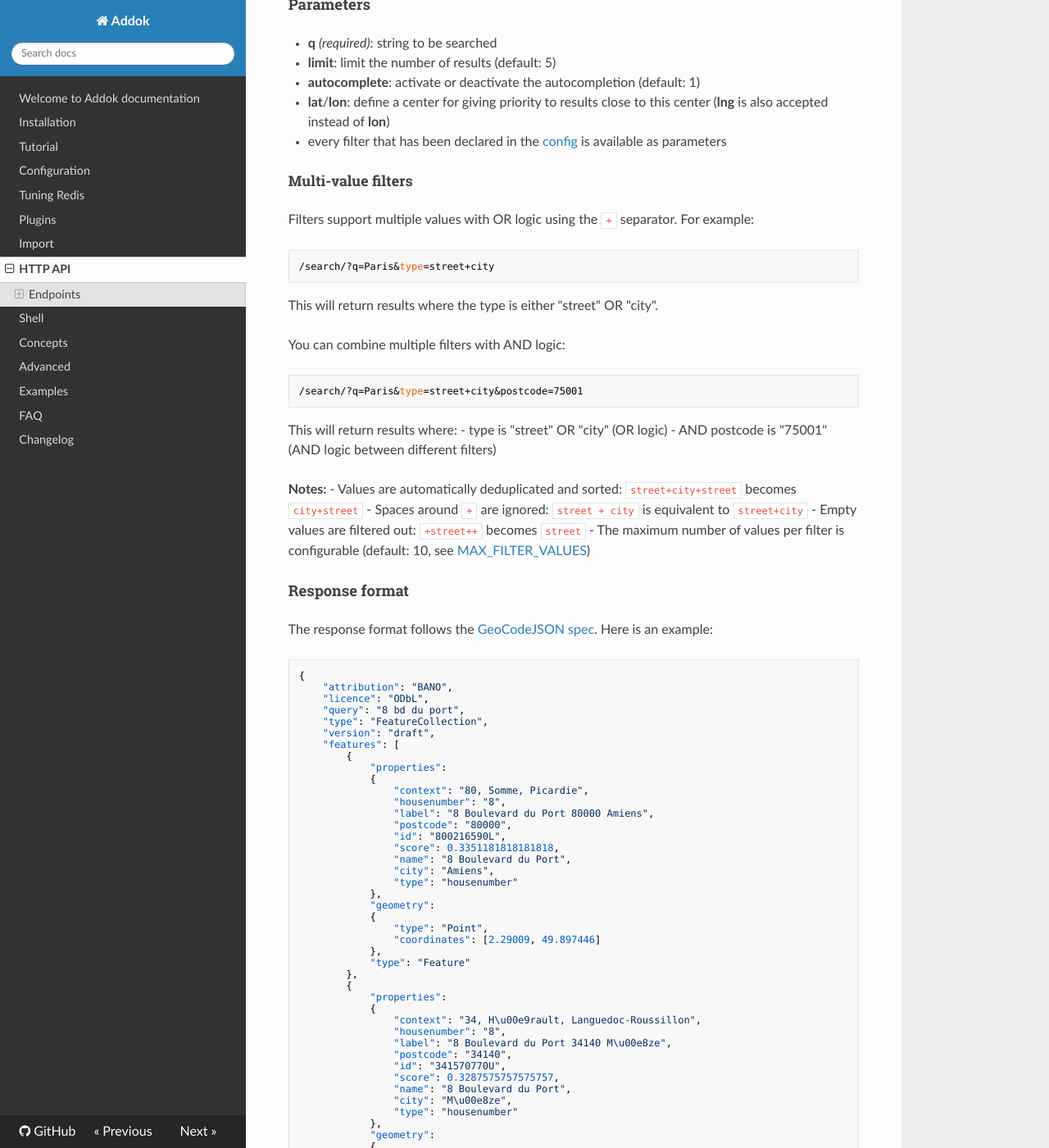
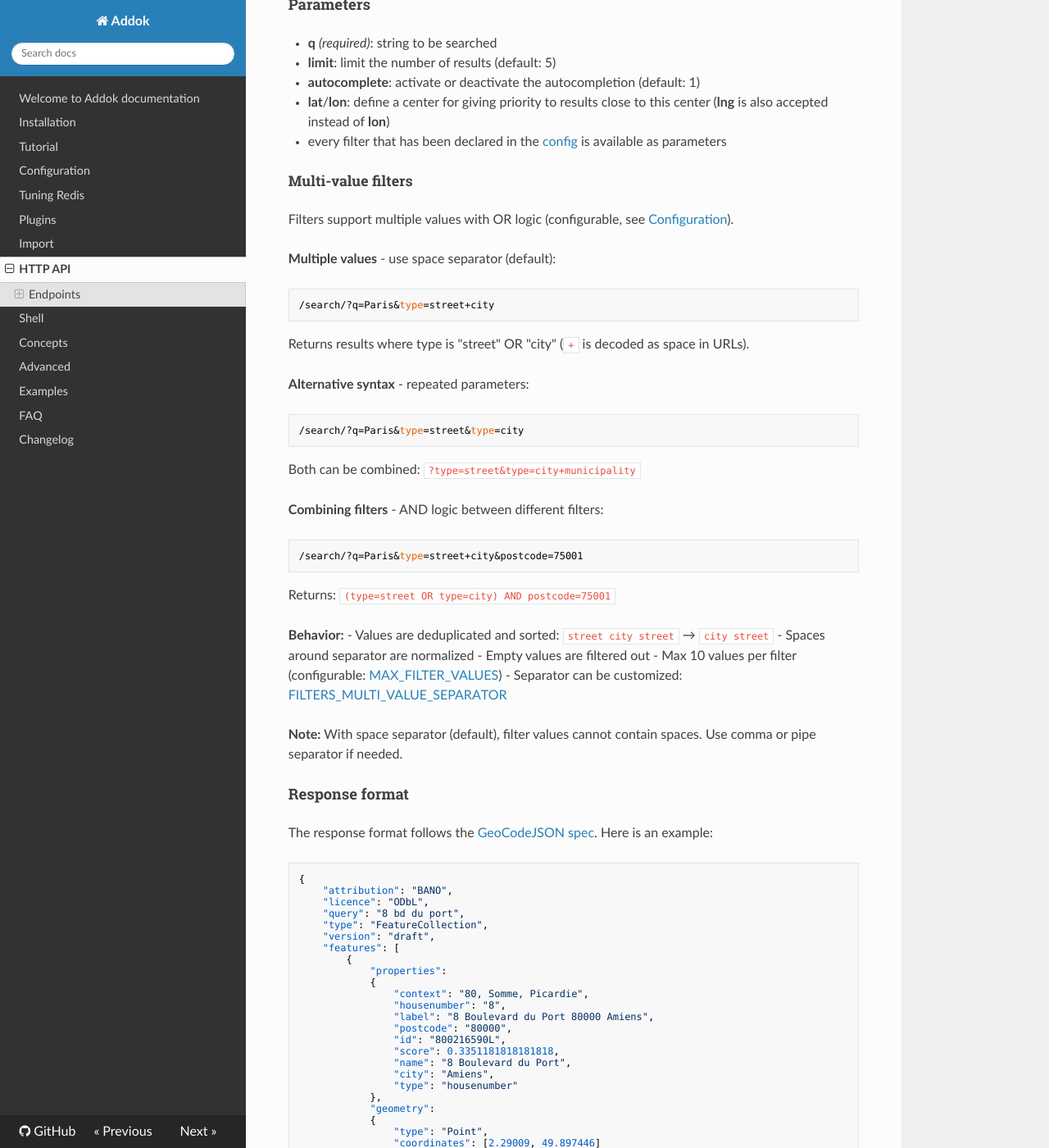
Before and after one commit to addok/addok, an MkDocs documentation site: the page built from docs/api.md, in a window 1280 px wide and 1400 px high, scrolled down 529 px. Shown: the whole window at 82% size. Built offline with MkDocs 1.6.1, drawn with Linux system fonts in a browser that asks for light colours; nearby versions of some CDN libraries.

Commit message:
Simplify multi-value filters documentation
- Clarify configuration and usage
- Remove redundant explanations
- Add practical examples

````diff
--- a/docs/api.md
+++ b/docs/api.md
@@ -27,29 +27,40 @@ Issue a full text search.
 
 ##### Multi-value filters
 
-Filters support multiple values with OR logic using the `+` separator. For example:
+Filters support multiple values with OR logic (configurable, see [Configuration](config.md)).
+
+**Multiple values** - use space separator (default):
 
 ```
 /search/?q=Paris&type=street+city
 ```
 
-This will return results where the type is either "street" OR "city".
+Returns results where type is "street" OR "city" (`+` is decoded as space in URLs).
 
-You can combine multiple filters with AND logic:
+**Alternative syntax** - repeated parameters:
+
+```
+/search/?q=Paris&type=street&type=city
+```
+
+Both can be combined: `?type=street&type=city+municipality`
+
+**Combining filters** - AND logic between different filters:
 
 ```
 /search/?q=Paris&type=street+city&postcode=75001
 ```
 
-This will return results where:
-- type is "street" OR "city" (OR logic)
-- AND postcode is "75001" (AND logic between different filters)
+Returns: `(type=street OR type=city) AND postcode=75001`
 
-**Notes:**
-- Values are automatically deduplicated and sorted: `street+city+street` becomes `city+street`
-- Spaces around `+` are ignored: `street + city` is equivalent to `street+city`
-- Empty values are filtered out: `+street++` becomes `street`
-- The maximum number of values per filter is configurable (default: 10, see [MAX_FILTER_VALUES](config.md#max_filter_values-int))
+**Behavior:**
+- Values are deduplicated and sorted: `street city street` → `city street`
+- Spaces around separator are normalized
+- Empty values are filtered out
+- Max 10 values per filter (configurable: [MAX_FILTER_VALUES](config.md#max_filter_values-int))
+- Separator can be customized: [FILTERS_MULTI_VALUE_SEPARATOR](config.md#filters_multi_value_separator-str)
+
+**Note:** With space separator (default), filter values cannot contain spaces. Use comma or pipe separator if needed.
 
 #### Response format
 
````
Also changed, not shown: docs/config.md (+31 -4 lines).
